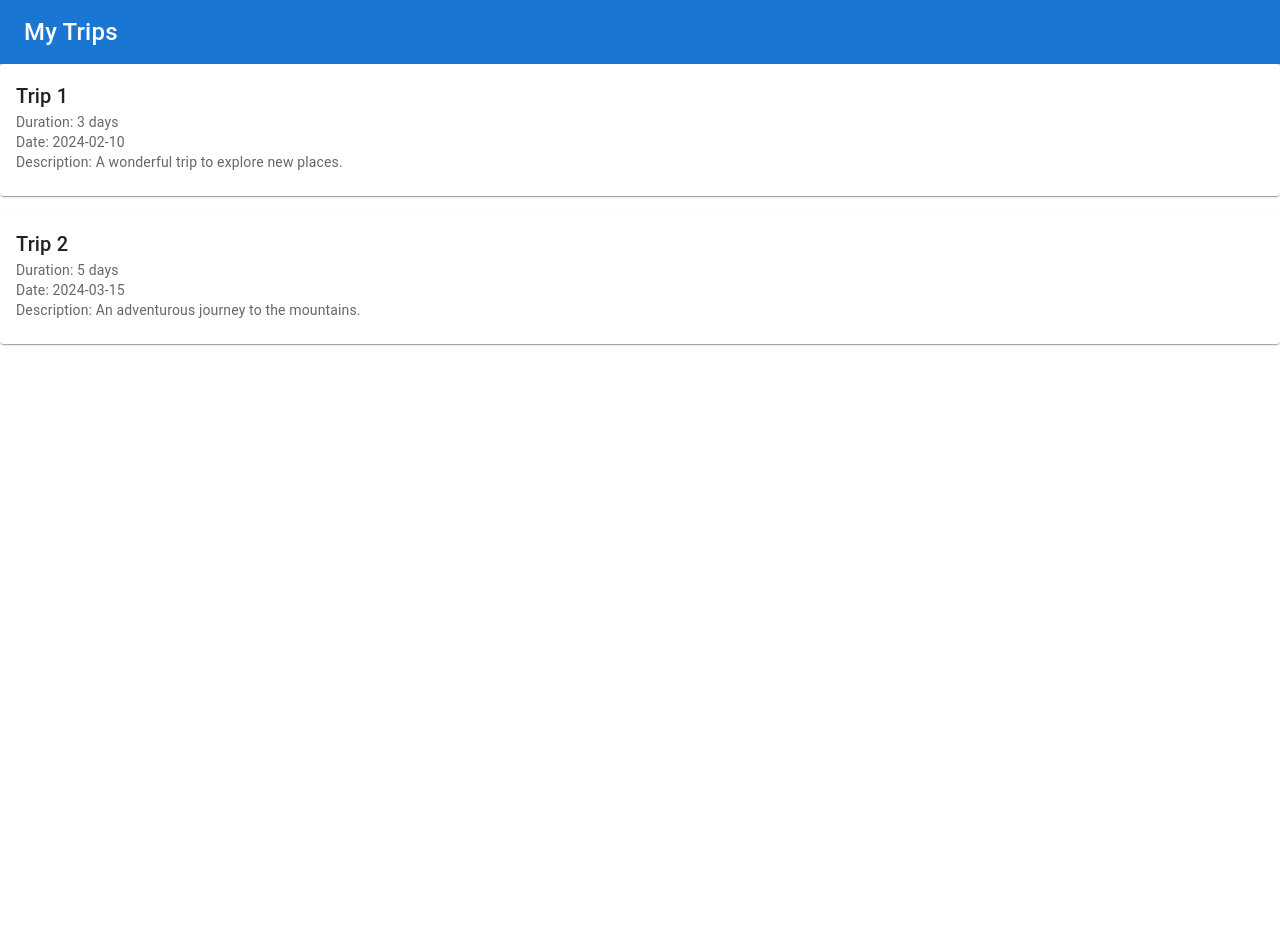
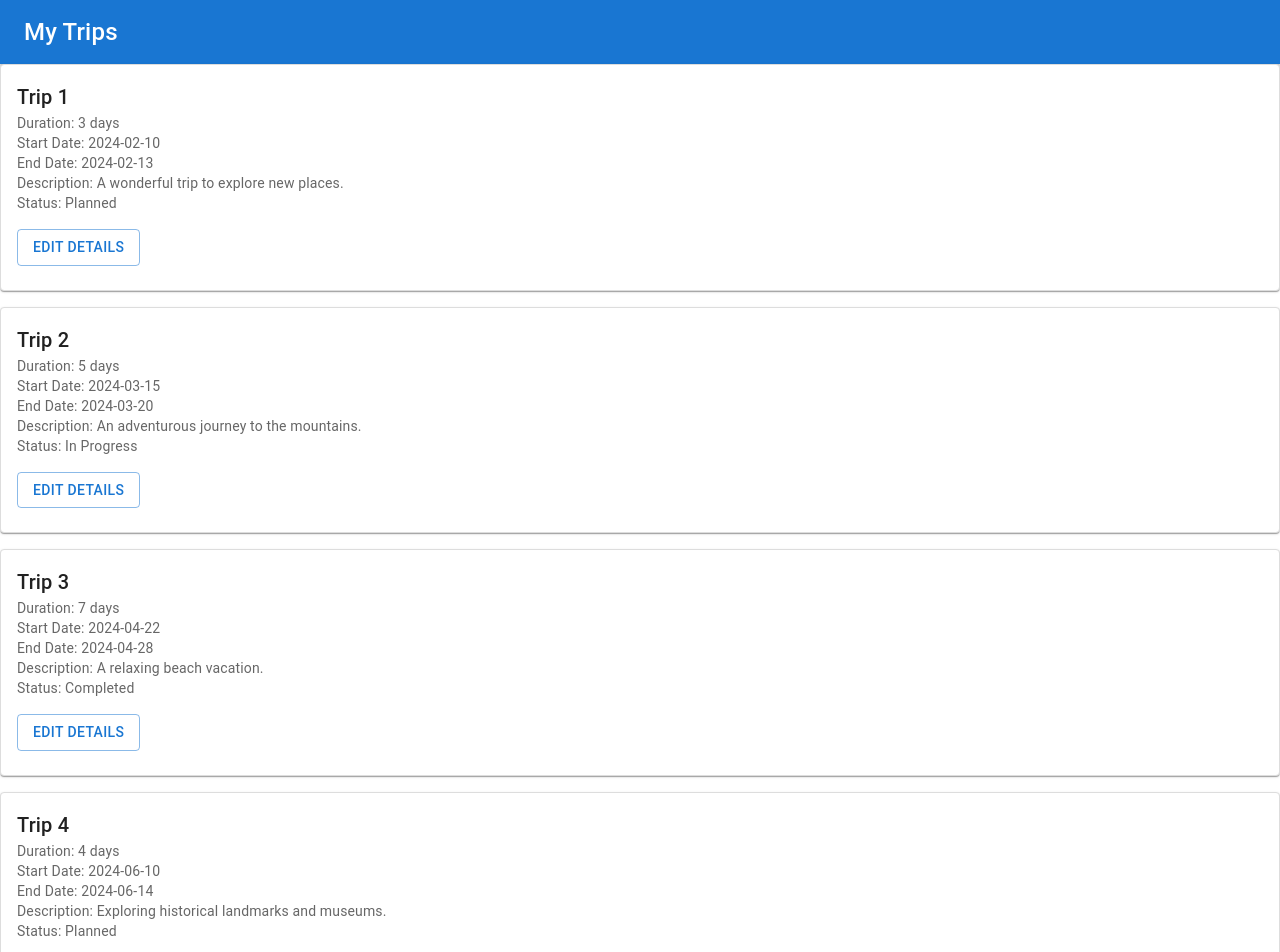
Before and after one commit to Sharat21/CSC301Project, a React (Vite) app in the folder plan-it/frontend/: page / in a window 1280 px wide. Shown: the top 952 px of the page. Before the commit the page ends 800 px from the top, so only its background shows below. Built offline with nearby package versions, Linux system fonts and the light colour scheme.

Commit message:
Created detailed Trip cards and enabling the details to be edited

```diff
--- a/plan-it/frontend/src/Trips/Trips.jsx
+++ b/plan-it/frontend/src/Trips/Trips.jsx
@@ -1,25 +1,106 @@
 // Trips.jsx
 
-import React from "react";
-import { AppBar, Toolbar, Typography, Container, Card, CardContent } from "@mui/material";
-
-const tripsData = [
+import React, { useState } from "react";
+import {
+  AppBar,
+  Toolbar,
+  Typography,
+  Container,
+  Card,
+  CardContent,
+  Button,
+  Dialog,
+  DialogTitle,
+  DialogContent,
+  DialogActions,
+  TextField,
+  MenuItem,
+  Select,
+  FormControl,
+  InputLabel,
+} from "@mui/material";
+let tripsData = [
   {
     name: "Trip 1",
     duration: "3 days",
-    date: "2024-02-10",
+    startDate: "2024-02-10",
+    endDate: "2024-02-13",
     description: "A wonderful trip to explore new places.",
+    status: "Planned",
   },
   {
     name: "Trip 2",
     duration: "5 days",
-    date: "2024-03-15",
+    startDate: "2024-03-15",
+    endDate: "2024-03-20",
     description: "An adventurous journey to the mountains.",
+    status: "In Progress",
   },
-  // Add more trips as needed
+  {
+    name: "Trip 3",
+    duration: "7 days",
+    startDate: "2024-04-22",
+    endDate: "2024-04-28",
+    description: "A relaxing beach vacation.",
+    status: "Completed",
+  },
+  {
+    name: "Trip 4",
+    duration: "4 days",
+    startDate: "2024-06-10",
+    endDate: "2024-06-14",
+    description: "Exploring historical landmarks and museums.",
+    status: "Planned",
+  },
+  {
+    name: "Trip 5",
+    duration: "6 days",
+    startDate: "2024-08-01",
+    endDate: "2024-08-06",
+    description: "Hiking in the mountains and camping.",
+    status: "In Progress",
+  },
+  {
+    name: "Trip 6",
+    duration: "4 days",
+    startDate: "2024-09-10",
+    endDate: "2024-09-14",
+    description: "Cultural exploration in a new city.",
+    status: "Planned",
+  },
 ];
 
 const Trips = () => {
+  const [openEditDialog, setOpenEditDialog] = useState(false);
+  const [editedTrip, setEditedTrip] = useState({});
+  const [selectedTrip, setSelectedTrip] = useState(null);
+
+  const handleEditDetails = (trip) => {
+    setEditedTrip(trip);
+    setOpenEditDialog(true);
+  };
+
+  const handleSaveChanges = () => {
+    // Update the corresponding trip in tripsData
+    const updatedTripsData = tripsData.map((trip) =>
+      trip.name === editedTrip.name ? { ...trip, ...editedTrip } : trip
+    );
+
+    // Update the state with the new data
+    tripsData = updatedTripsData;
+
+    // Close the dialog
+    setOpenEditDialog(false);
+  };
+
+  const handleCloseDialog = () => {
+    setOpenEditDialog(false);
+  };
+
+  const handleCardHover = (trip) => {
+    setSelectedTrip(trip);
+  };
+
   return (
     <div style={{ width: '100%' }}>
       <AppBar position="static" sx={{ width: '100%' }}>
@@ -30,24 +111,114 @@ const Trips = () => {
         </Toolbar>
       </AppBar>
 
-      <Container disableGutters maxWidth={false}>
+      <Container disableGutters maxWidth={false} sx={{ width: '100%', padding: 0, display: 'flex', flexDirection: 'column', alignItems: 'flex-start' }}>
         {tripsData.map((trip, index) => (
-          <Card key={index} sx={{ width: '100%', marginBottom: 2 }}>
+          <Card
+            key={index}
+            sx={{
+              width: '100%',
+              marginBottom: 2,
+              cursor: 'pointer',
+              "&:hover": {
+                backgroundColor: '#f0f0f0',
+              },
+              border: selectedTrip && selectedTrip.name === trip.name ? '2px solid #1976D2' : '1px solid #ddd',
+            }}
+            onMouseEnter={() => handleCardHover(trip)}
+            onMouseLeave={() => handleCardHover(null)}
+            onClick={() => handleEditDetails(trip)}
+          >
             <CardContent>
               <Typography variant="h6">{trip.name}</Typography>
               <Typography variant="body2" color="text.secondary">
                 Duration: {trip.duration}
               </Typography>
               <Typography variant="body2" color="text.secondary">
-                Date: {trip.date}
+                Start Date: {trip.startDate}
+              </Typography>
+              <Typography variant="body2" color="text.secondary">
+                End Date: {trip.endDate}
               </Typography>
               <Typography variant="body2" color="text.secondary">
                 Description: {trip.description}
               </Typography>
+              <Typography variant="body2" color="text.secondary">
+                Status: {trip.status}
+              </Typography>
+
+              {/* Edit Details Button */}
+              <Button variant="outlined" color="primary" sx={{ marginTop: 2 }}>
+                Edit Details
+              </Button>
             </CardContent>
           </Card>
         ))}
       </Container>
+
+      {/* Edit Details Dialog */}
+      <Dialog open={openEditDialog} onClose={handleCloseDialog}>
+        <DialogTitle>Edit Details</DialogTitle>
+        <DialogContent>
+          <TextField
+            label="Name"
+            value={editedTrip.name || ''}
+            onChange={(e) => setEditedTrip({ ...editedTrip, name: e.target.value })}
+            fullWidth
+            margin="normal"
+          />
+          <TextField
+            label="Duration"
+            value={editedTrip.duration || ''}
+            onChange={(e) => setEditedTrip({ ...editedTrip, duration: e.target.value })}
+            fullWidth
+            margin="normal"
+          />
+          <TextField
+            label="Start Date"
+            type="date"
+            value={editedTrip.startDate || ''}
+            onChange={(e) => setEditedTrip({ ...editedTrip, startDate: e.target.value })}
+            fullWidth
+            margin="normal"
+          />
+          <TextField
+            label="End Date"
+            type="date"
+            value={editedTrip.endDate || ''}
+            onChange={(e) => setEditedTrip({ ...editedTrip, endDate: e.target.value })}
+            fullWidth
+            margin="normal"
+          />
+          <TextField
+            label="Description"
+            multiline
+            rows={4}
+            value={editedTrip.description || ''}
+            onChange={(e) => setEditedTrip({ ...editedTrip, description: e.target.value })}
+            fullWidth
+            margin="normal"
+          />
+          <FormControl fullWidth margin="normal">
+            <InputLabel>Status</InputLabel>
+            <Select
+              value={editedTrip.status || ''}
+              onChange={(e) => setEditedTrip({ ...editedTrip, status: e.target.value })}
+            >
+              <MenuItem value="Planned">Planned</MenuItem>
+              <MenuItem value="In Progress">In Progress</MenuItem>
+              <MenuItem value="Completed">Completed</MenuItem>
+            </Select>
+          </FormControl>
+        </DialogContent>
+        <DialogActions>
+          <Button onClick={handleCloseDialog} color="secondary">
+            Cancel
+          </Button>
+          <Button onClick={handleSaveChanges} color="primary">
+            Save Changes
+          </Button>
+        </DialogActions>
+      </Dialog>
     </div>
   );
 };
```
